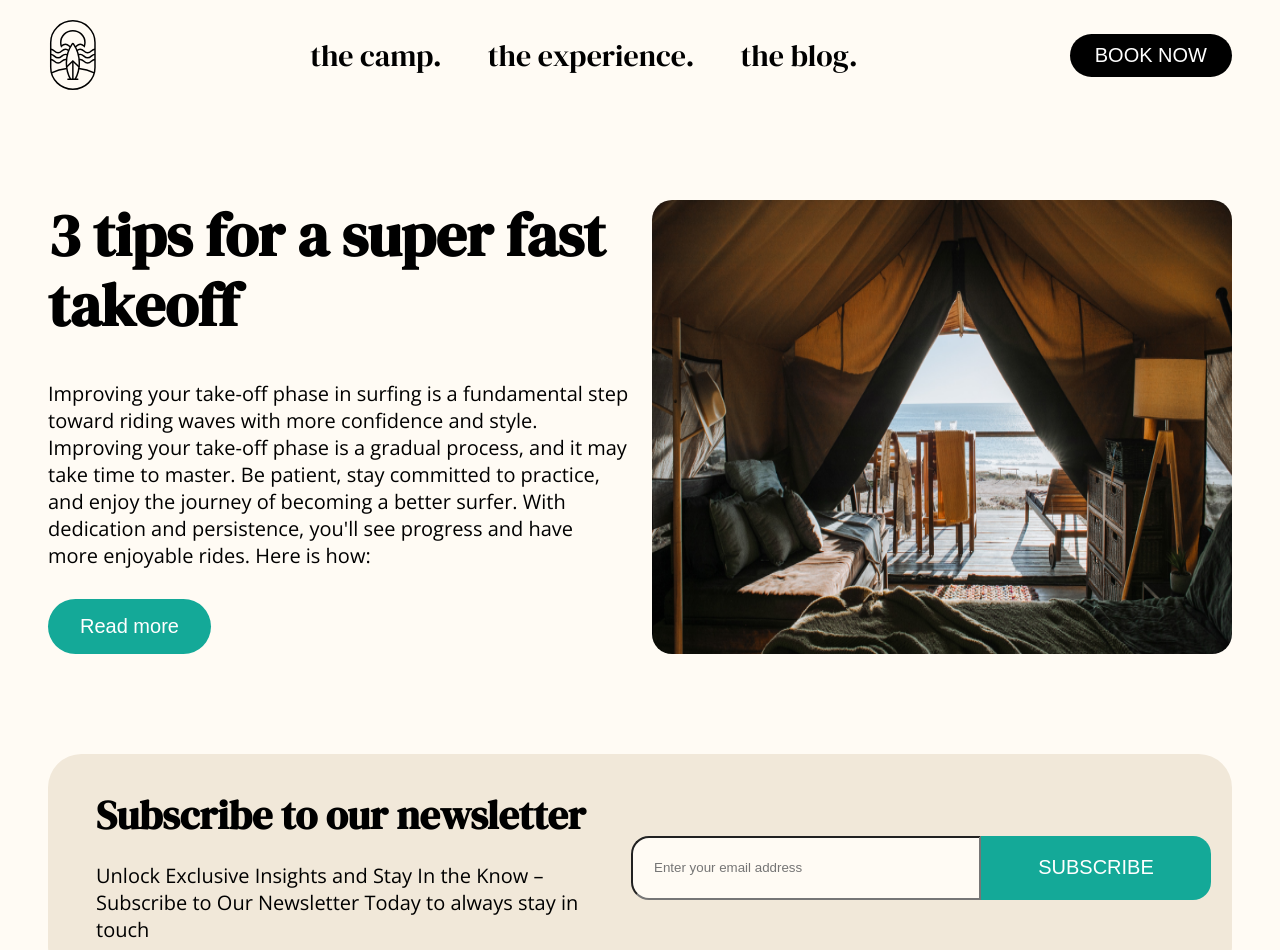
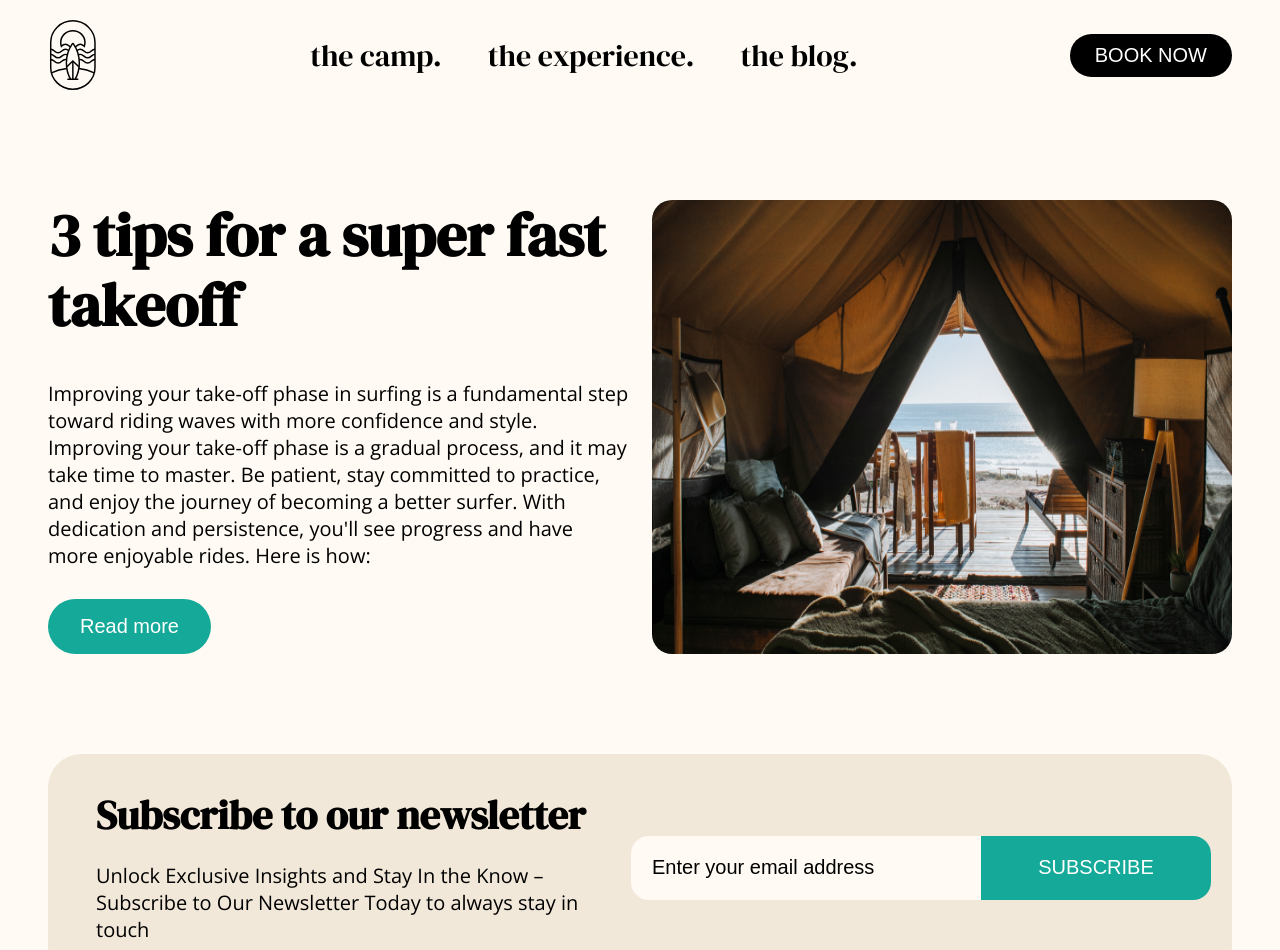
Before and after one commit to gervais-amoah/surfcamp_frontend, a Next.js app: page /blog in a window 1280 px wide. Shown: the top 950 px of the page. Built offline with nearby package versions, Linux system fonts and the light colour scheme.

Commit message:
Add custom style for input elements

```diff
--- /dev/null
+++ b/sass/components/_input.scss
@@ -0,0 +1,28 @@
+.input {
+  outline: none;
+  border: none;
+  font-size: 2rem;
+
+  &::placeholder {
+    color: black;
+    font-size: 2rem;
+  }
+
+  &--beige {
+    height: 6.4rem;
+    border-radius: 1.8rem;
+    padding: 2rem;
+    background-color: $light-brown;
+  }
+
+  &__container {
+    & .input {
+      display: block;
+    }
+
+    & label {
+      display: block;
+      margin-bottom: 1.6rem;
+    }
+  }
+}
--- a/sass/main.scss
+++ b/sass/main.scss
@@ -8,6 +8,7 @@
 @import 'components/button';
 @import 'components/hero-section';
 @import 'components/info-block';
+@import 'components/input';
 
 @import 'components/blog/highlight-article';
 @import 'components/blog/newsletter';
```
